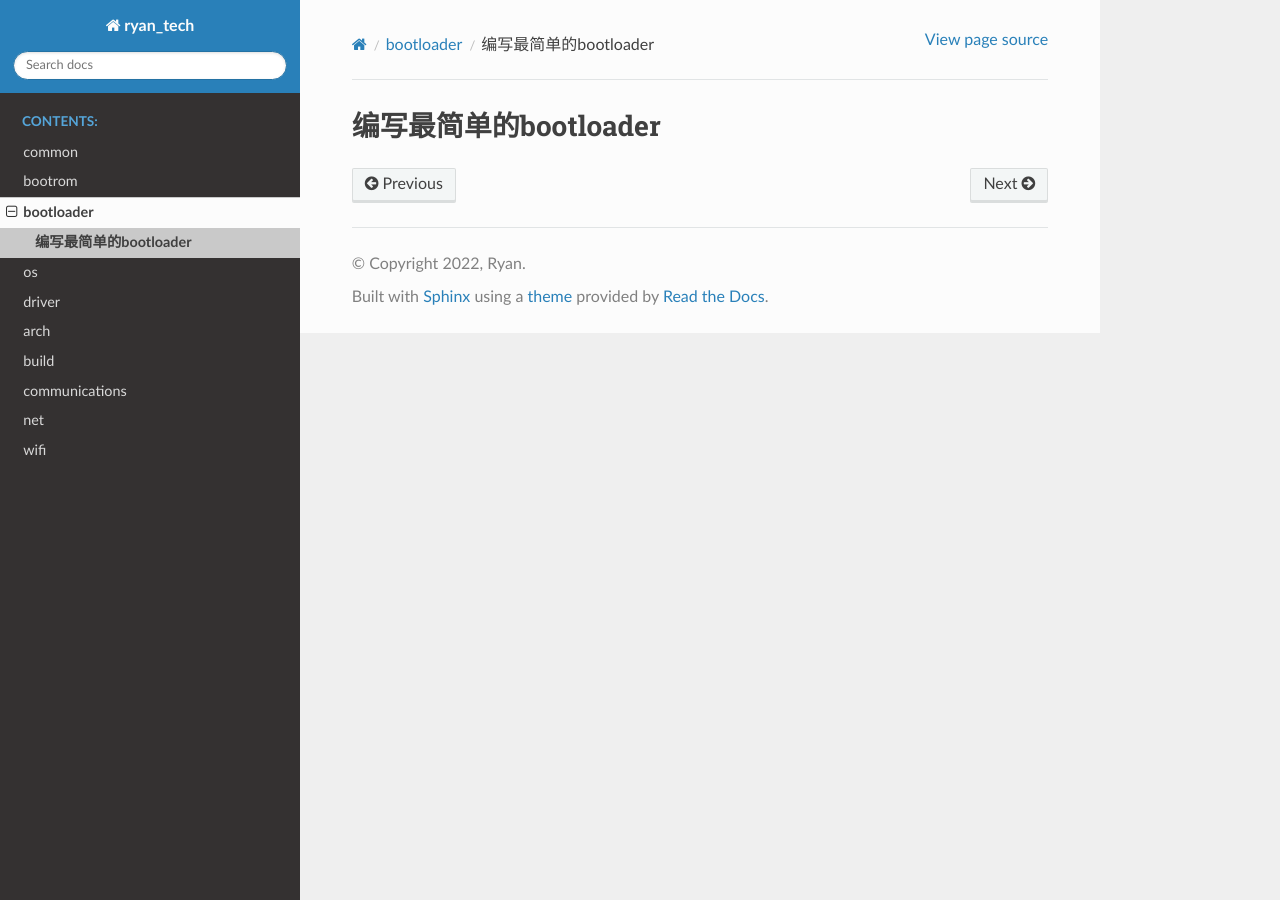
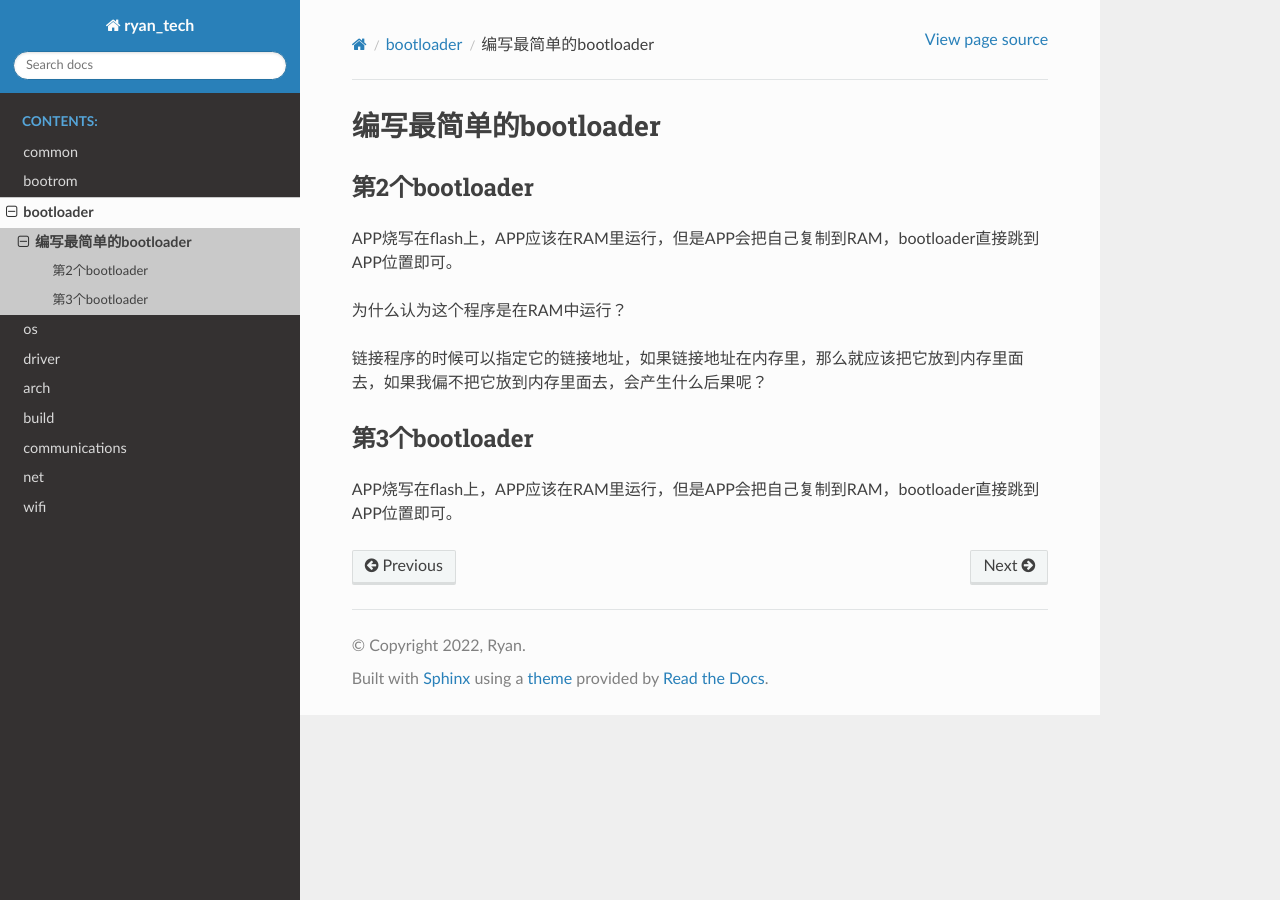
Before and after one commit to BlackTudou/tech_doc, a Sphinx documentation site: the page built from source/bootloader/hello_bootloader/index.rst, in a window 1280 px wide. Built offline with Sphinx 7.4.7 and the Read the Docs theme 2.0.0, drawn with Linux system fonts in a browser that asks for light colours.

```diff
--- a/source/bootloader/hello_bootloader/index.rst
+++ b/source/bootloader/hello_bootloader/index.rst
@@ -1,3 +1,17 @@
 ======================
 编写最简单的bootloader
 ======================
+
+第2个bootloader
+==================
+
+APP烧写在flash上，APP应该在RAM里运行，但是APP会把自己复制到RAM，bootloader直接跳到APP位置即可。
+
+为什么认为这个程序是在RAM中运行？
+
+链接程序的时候可以指定它的链接地址，如果链接地址在内存里，那么就应该把它放到内存里面去，如果我偏不把它放到内存里面去，会产生什么后果呢？
+
+第3个bootloader
+==================
+
+APP烧写在flash上，APP应该在RAM里运行，但是APP会把自己复制到RAM，bootloader直接跳到APP位置即可。
```
Also changed, not shown: 5 other files.
